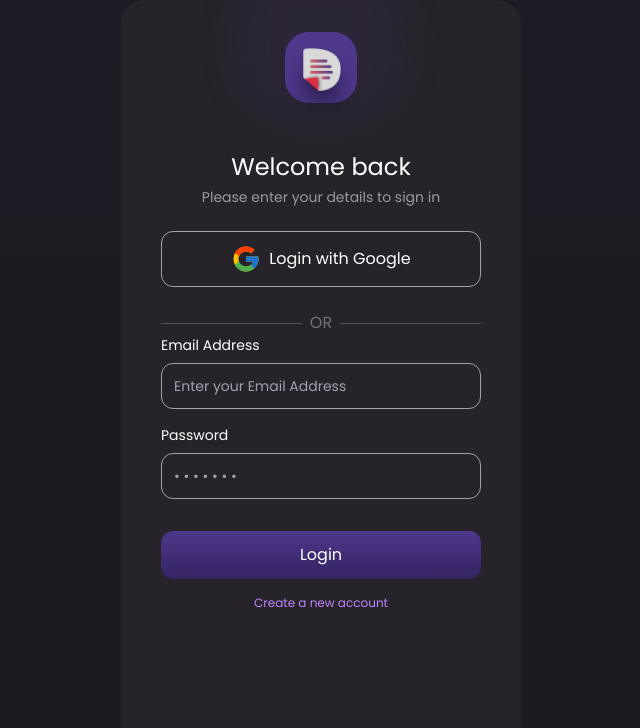
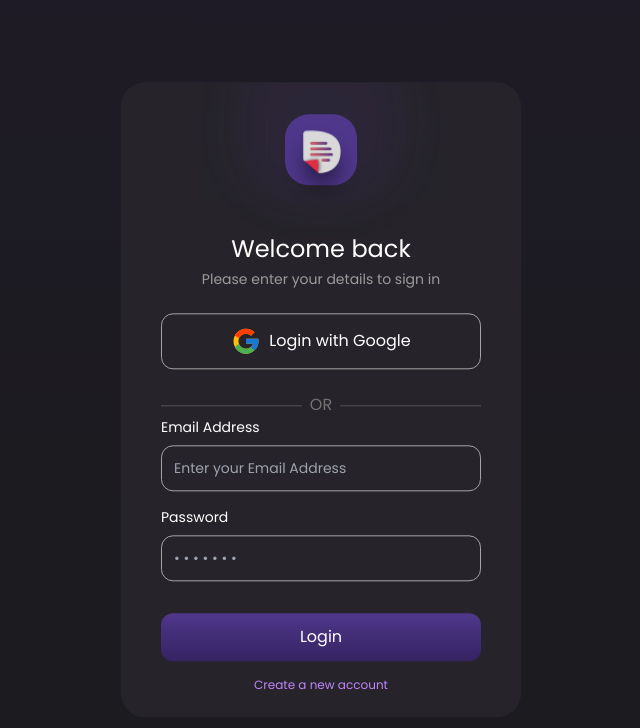
Before and after one commit to PriyobrotoKar/Next-Webapp-CheckOff, a Next.js app: page /login in a window 1280 px wide. Shown: the top 728 px of the page, without its empty margins (319-959 px from the left). Built offline with nearby package versions, Linux system fonts and the light colour scheme; no server answers.

Commit message:
Fixed the login and signup form

```diff
--- a/app/login/page.js
+++ b/app/login/page.js
@@ -19,7 +19,7 @@ const Page = () => {
   return isLoading || (!isLoading && authUser) ? (
     <Loader />
   ) : (
-    <div className="w-full min-h-[100svh] md:h-fit rounded-none md:w-[25rem] px-10 md:rounded-3xl overflow-hidden md:absolute md:top-1/2 md:left-1/2 md:-translate-x-1/2 md:-translate-y-1/2 bg-[#26242A]">
+    <div className="w-full min-h-[100svh] md:min-h-fit rounded-none md:w-[25rem] px-10 md:rounded-3xl overflow-hidden md:absolute md:top-1/2 md:left-1/2 md:-translate-x-1/2 md:-translate-y-1/2 bg-[#26242A]">
       <LoginBanner />
       <GoogleLogin />
       <div className="flex gap-2 items-center mt-6">
--- a/app/signup/page.js
+++ b/app/signup/page.js
@@ -19,7 +19,7 @@ const Page = () => {
   return isLoading || (!isLoading && authUser) ? (
     <Loader />
   ) : (
-    <div className="w-full min-h-[100svh] rounded-none md:w-[25rem] px-10  md:rounded-3xl overflow-hidden md:absolute md:top-1/2 md:left-1/2 md:-translate-x-1/2 md:-translate-y-1/2 bg-[#26242A]">
+    <div className="w-full min-h-[100svh] md:min-h-fit rounded-none md:w-[25rem] px-10  md:rounded-3xl overflow-hidden md:absolute md:top-1/2 md:left-1/2 md:-translate-x-1/2 md:-translate-y-1/2 bg-[#26242A]">
       <SignUpBanner />
       <GoogleLogin />
       <div className="flex gap-2 items-center mt-6">
```
